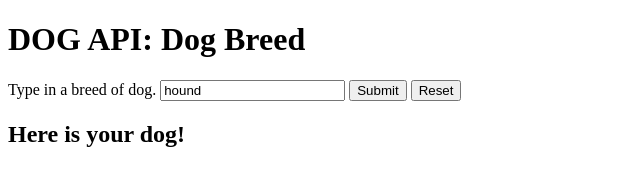
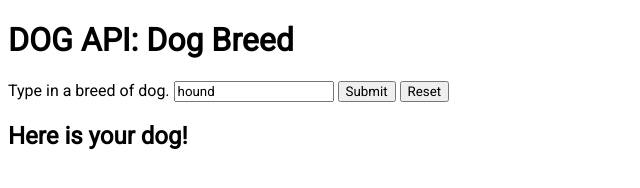
Before and after one commit to alexnwalters/dog-app2, a plain HTML site: page index.html in a window 1280 px wide. Shown: the whole page, without its empty margins (0-640 px from the left). Drawn offline with nearby package versions, Linux system fonts and the light colour scheme.

Commit message:
add style for git pages

```diff
--- a/index.html
+++ b/index.html
@@ -5,8 +5,9 @@
     <meta name="viewport" content="width=device-width, initial-scale=1.0">
     <meta http-equiv="X-UA-Compatible" content="ie=edge">
     <title>Dog API Practice 2</title>
+    <link href="style.css" rel="stylesheet" type="text/css" />
     <script src="https://code.jquery.com/jquery-3.3.1.js"></script>
-
+    <link href="https://fonts.googleapis.com/css?family=Roboto" rel="stylesheet">
 </head>
 <body>
     <div class="container">
--- /dev/null
+++ b/style.css
@@ -0,0 +1,3 @@
+* {
+    font-family: 'Roboto', sans-serif;
+}
```
